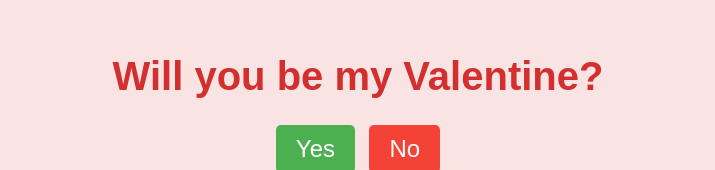
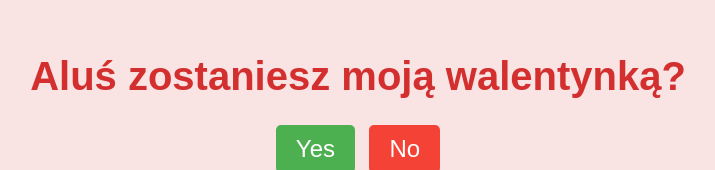
Before and after one commit to Maskit23/Alawalentynki, a plain HTML site: page index.html in a window 1280 px wide. Shown: the part 138-308 px from the top of the page, without its empty margins (282-997 px from the left). Drawn offline with Linux system fonts and the light colour scheme.

Commit message:
Update index.html

```diff
--- a/index.html
+++ b/index.html
@@ -3,12 +3,12 @@
 <head>
     <meta charset="UTF-8">
     <meta name="viewport" content="width=device-width, initial-scale=1.0">
-    <title>Will You Be My Valentine?</title>
+    <title>Aluś zostaniesz moją walentynką?</title>
     <link rel="stylesheet" href="styles.css">
 </head>
 <body>
     <div class="container">
-        <h1>Will you be my Valentine?</h1>
+        <h1>Aluś zostaniesz moją walentynką?</h1>
         <div class="buttons">
             <button class="yes-button" onclick="handleYesClick()">Yes</button>
             <button class="no-button" onclick="handleNoClick()">No</button>
```
